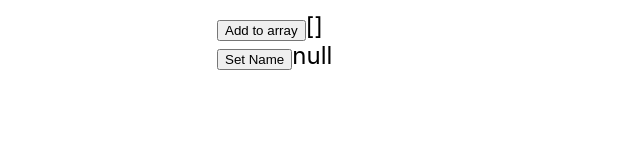
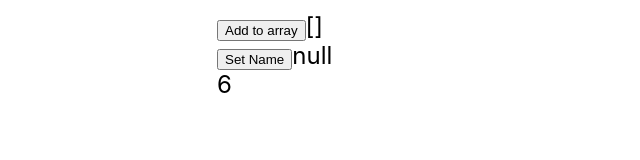
Before and after one commit to kureharyosuke/React-TypeScript, a React (Create React App) app in the folder React-Hook-Master/ts-hooks/: page / in a window 1280 px wide. Shown: the part 127-287 px from the top of the page, without its empty margins (23-663 px from the left). Built offline with nearby package versions, Linux system fonts and the light colour scheme.

Commit message:
2. useEffect

```diff
--- a/React-Hook-Master/ts-hooks/src/App.tsx
+++ b/React-Hook-Master/ts-hooks/src/App.tsx
@@ -1,6 +1,6 @@
 import React from 'react';
 import UseStateComponent from './UseStateComponent'
-
+import UseEffectComponent from './UseEffectComponent'
 import './App.css';
 
 function App() {
@@ -8,6 +8,7 @@
     <div>
       <h1>useState</h1>
       <UseStateComponent />
+      <UseEffectComponent />
     </div>
   );
 }
--- /dev/null
+++ b/React-Hook-Master/ts-hooks/src/UseEffectComponent.tsx
@@ -0,0 +1,30 @@
+
+import { useState, useEffect } from 'react'
+
+function UseEffectComponent() {
+  // useState :  function useState<S>(initialState: S | (() => S)): [S, Dispatch<SetStateAction<S>>];
+  const [val, valSet] = useState(1);
+
+  // useEffect : function useEffect(effect: EffectCallback, deps?: DependencyList): void;
+
+  // type EffectCallback = () => (void | Destructor);
+  // interface MutableRefObject<T> {
+  //   current: T;
+  // }
+
+  useEffect(() => {
+    const timer = window.setInterval(() => {
+      // valSet(val + 1);
+      valSet(v => v + 1)
+    }, 1000)
+    return () => window.clearInterval(timer)
+  }, [])
+
+  return (
+    <div>{val}</div>
+  )
+
+}
+
+
+export default UseEffectComponent
```
